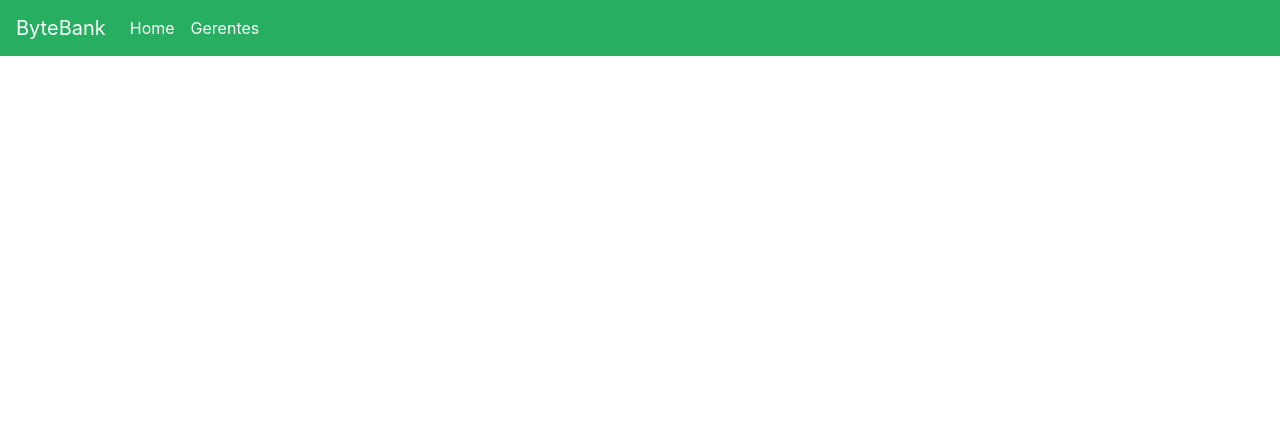
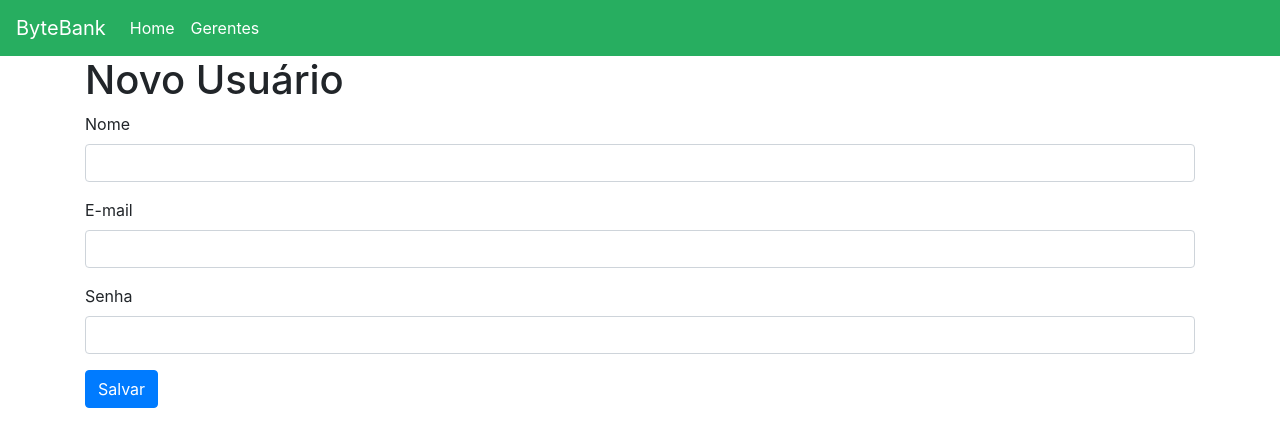
Before and after one commit to leticiamsfernandes/curso-vuejs-autenticacao-vuex, a Vue app: page /#/cadastre-se in a window 1280 px wide. Shown: the top 446 px of the page. Built offline with nearby package versions, Linux system fonts and the light colour scheme.

Commit message:
Registrando Usuários

```diff
--- a/package.json
+++ b/package.json
@@ -8,6 +8,7 @@
     "lint": "vue-cli-service lint"
   },
   "dependencies": {
+    "axios": "^0.22.0",
     "bootstrap": "^4.4.1",
     "core-js": "^3.4.4",
     "jquery": "^3.4.1",
--- a/src/router/index.js
+++ b/src/router/index.js
@@ -2,6 +2,7 @@
 import VueRouter from 'vue-router'
 import Gerentes from '../views/Gerentes.vue'
 import Home from '../views/Home.vue'
+import NovoUsuario from '../views/NovoUsuario.vue';
 
 Vue.use(VueRouter)
 
@@ -15,6 +16,11 @@
     path: '/gerentes',
     name: 'gerentes',
     component: Gerentes
+  },
+  {
+    path: '/cadastre-se',
+    name: 'novo.usuario',
+    component: NovoUsuario
   }
 ]
 
--- /dev/null
+++ b/src/views/NovoUsuario.vue
@@ -0,0 +1,44 @@
+<template>
+   <div class="container">
+        <h1>Novo Usuário</h1>
+        <form @submit.prevent="enviarFormulario">
+            <div class="form-group">
+                <label for="nome">Nome</label>
+                <input type="text" class="form-control" v-model="usuario.nome" />
+            </div>
+            <div class="form-group">
+                <label for="email">E-mail</label>
+                <input type="email" class="form-control" v-model="usuario.email" />
+            </div>
+            <div class="form-group">
+                <label for="senha">Senha</label>
+                <input type="password" class="form-control" v-model="usuario.senha" />
+            </div>
+            <button class="btn btn-primary" type="submit">Salvar</button>
+        </form>
+    </div>
+</template>
+<script>
+import axios from "axios";
+
+export default {
+    data() {
+        return {
+            usuario: {
+                nome: "",
+                email: "",
+                senha: "",
+            },
+        };
+    },
+    methods: {
+        enviarFormulario() {
+            axios.post("http://localhost:8000/auth/register", this.usuario)
+                .then(response => console.log(response))
+                .catch(err => console.log(err));
+        },
+    },
+};
+</script>
+<style scoped>
+</style>
```
Also changed, not shown: 1 other file (tests, documents, lock files or other folders).
